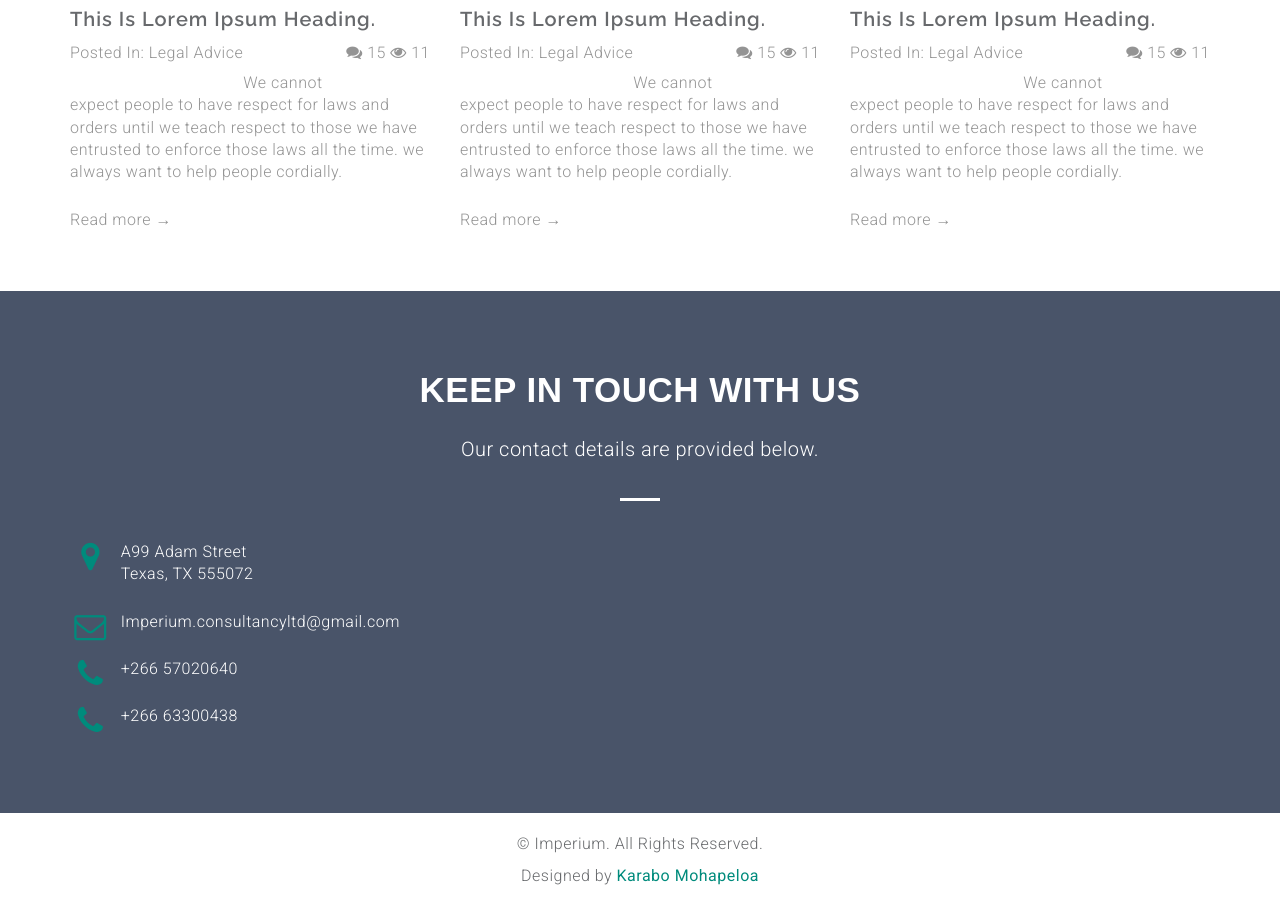
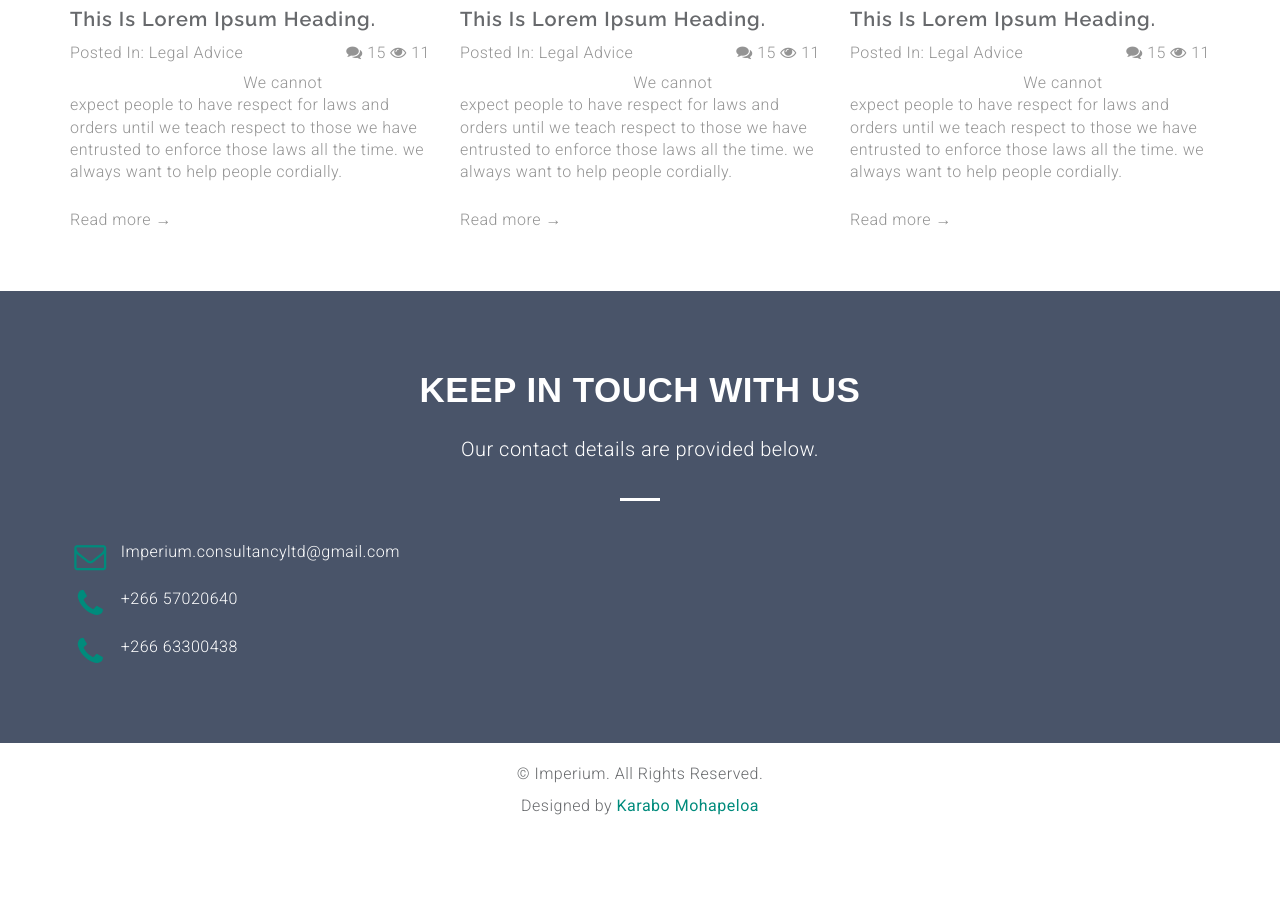
Before and after one commit to Imperium-legal-consultants/portfolio, a plain HTML site: page index.html in a window 1280 px wide. Shown: the part 2121-3044 px from the top of the page. Drawn offline with Linux system fonts and the light colour scheme.

Commit message:
Removed address

```diff
--- a/index.html
+++ b/index.html
@@ -352,7 +352,7 @@
           </div>
           <div class="col-md-6 col-sm-6 col-xs-12">
             <div class="loction-info white">
-              <p><i class="fa fa-map-marker fa-fw pull-left fa-2x"></i>A99 Adam Street<br>Texas, TX 555072</p>
+              <!-- <p><i class="fa fa-map-marker fa-fw pull-left fa-2x"></i>A99 Adam Street<br>Texas, TX 555072</p> -->
               <p><i class="fa fa-envelope-o fa-fw pull-left fa-2x"></i>Imperium.consultancyltd@gmail.com</p>
               <p><i class="fa fa-phone fa-fw pull-left fa-2x"></i>+266 57020640</p>
               <p><i class="fa fa-phone fa-fw pull-left fa-2x"></i>+266 63300438</p>
```
